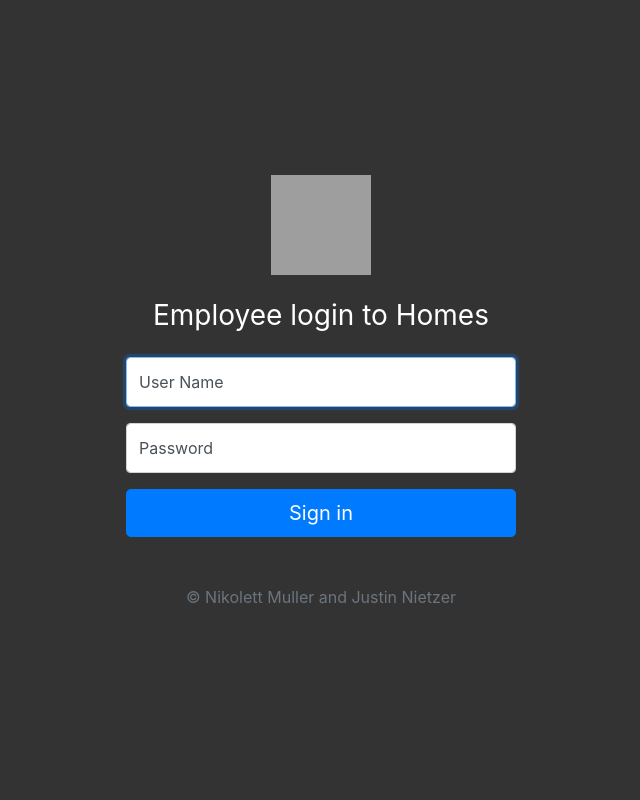
After one commit to JustinNietz/CS631-Bank, a Flask app: page /emplogin in a window 1280 px wide. The commit adds this page. Shown: the whole page, without its empty margins (319-959 px from the left). Run offline with Flask 2, Linux system fonts and the light colour scheme; some libraries are stand-ins or nearby versions; grey boxes are pictures that could not be loaded.

Commit message:
Refactoring

```diff
--- a/app/app.py
+++ b/app/app.py
@@ -25,15 +25,11 @@ app.config['MYSQL_DATABASE_HOST'] = 'db'
 app.config['MYSQL_DATABASE_USER'] = 'root'
 app.config['MYSQL_DATABASE_PASSWORD'] = 'root'
 app.config['MYSQL_DATABASE_PORT'] = 3306
-app.config['MYSQL_DATABASE_DB'] = 'homesData'
+app.config['MYSQL_DATABASE_DB'] = 'bankData'
 
 mysql.init_app(app)
 
 db = MySQL(app)
-
-@app.route('/send', methods=['GET', 'POST'])
-def send_grid():
-    return render_template('sendgrid.html')
 
 @app.route('/')
 def index():
@@ -47,23 +43,41 @@ def about_page():
 def team_page():
     return render_template('team.html')
 
-@app.route('/login', methods=['GET', 'POST'])
-def login_check():
+@app.route('/emplogin', methods=['GET', 'POST'])
+def emp_login_check():
     if request.method == 'POST':
         if 'username' in request.form and 'password' in request.form:
             username = request.form['username']
             password = request.form['password']
             cursor = mysql.get_db().cursor()
-            cursor.execute("SELECT * FROM tblloginImport WHERE email=%s AND password=%s", (username, password))
+            cursor.execute("SELECT * FROM employee WHERE EmpLogin=%s AND EmpPassword=%s", (username, password))
             info = cursor.fetchone()
             if info is not None:
-                if info['email'] == username and info['password'] == password:
+                if info['EmpLogin'] == username and info['EmpPassword'] == password:
                     session['loginsuccess'] = True
-                    return redirect(url_for("home_page"))
+                    return redirect(url_for("emp_home_page"))
             else:
-                return redirect(url_for("login_check"))
+                return redirect(url_for("emp_login_check"))
 
-    return render_template("login.html")
+    return render_template("emplogin.html")
+
+@app.route('/custlogin', methods=['GET', 'POST'])
+def cust_login_check():
+    if request.method == 'POST':
+        if 'username' in request.form and 'password' in request.form:
+            username = request.form['username']
+            password = request.form['password']
+            cursor = mysql.get_db().cursor()
+            cursor.execute("SELECT * FROM customer WHERE CustomerLogin=%s AND CustomerPassword=%s", (username, password))
+            info = cursor.fetchone()
+            if info is not None:
+                if info['CustomerLogin'] == username and info['CustomerPassword'] == password:
+                    session['loginsuccess'] = True
+                    return redirect(url_for("cust_home_page"))
+            else:
+                return redirect(url_for("cust_login_check"))
+
+    return render_template("custlogin.html")
 
 @app.route('/register', methods=['GET', 'POST'])
 def new_user():
@@ -87,14 +101,24 @@ def new_user():
             return redirect(url_for('send_grid'))
     return render_template("register.html")
 
-@app.route('/homepage', methods=['GET'])
-def home_page():
+@app.route('/emphomepage', methods=['GET'])
+def emp_home_page():
     if session['loginsuccess'] == True:
         user = {'username': 'Your'}
         cursor = mysql.get_db().cursor()
-        cursor.execute('SELECT * FROM tblhomesImport')
+        cursor.execute('SELECT * FROM employee')
         result = cursor.fetchall()
-        return render_template('dblist.html', title='Home', user=user, homes=result)
+        return render_template('empview.html', title='Home', user=user, homes=result)
+
+@app.route('/custhomepage', methods=['GET'])
+def cust_home_page():
+    if session['loginsuccess'] == True:
+        user = {'username': 'Your'}
+        cursor = mysql.get_db().cursor()
+        cursor.execute('SELECT * FROM customer')
+        result = cursor.fetchall()
+        return render_template('custview.html', title='Home', user=user, homes=result)
+
 
 @app.route('/logout')
 def logout():
--- a/app/templates/login.html
+++ b/app/templates/custlogin.html
@@ -23,13 +23,13 @@
     <form class="form-signin" action="" method="post">
         <div class="text-center mb-4">
             <img class="mb-4" src="../static/styles/home_logo.svg" alt="" width="100" height="100">
-            <h1 class="h3 mb-3 font-weight-normal font">Login to Homes</h1>
+            <h1 class="h3 mb-3 font-weight-normal font">Customer login to Homes</h1>
         </div>
 
         <div class="form-label-group">
-            <input name="username" type="email" id="inputEmail" class="form-control" placeholder="Email address"
+            <input name="username" type="text" id="inputName" class="form-control" placeholder="User Name"
                    required="" autofocus="">
-            <label for="inputEmail">Email address</label>
+            <label for="inputName">User Name</label>
         </div>
 
         <div class="form-label-group">
--- a/app/templates/dblist.html
+++ b/app/templates/custview.html
@@ -1,5 +1,7 @@
 {% extends "layout.html" %}
 {% block content %}
+
+<h1> CUSTOMER</h1>
 <table class="table">
     <thead>
     <tr>
--- /dev/null
+++ b/app/templates/emplogin.html
@@ -0,0 +1,47 @@
+<!doctype html>
+<html lang="en">
+<head>
+
+    <!-- Required meta tags -->
+
+    <!-- Bootstrap CSS -->
+
+
+    <meta charset="utf-8">
+    <meta name="viewport" content="width=device-width, initial-scale=1, shrink-to-fit=no">
+    <meta name="description" content="">
+    <meta name="author" content="">
+    <link crossorigin="anonymous" href="https://stackpath.bootstrapcdn.com/bootstrap/4.4.1/css/bootstrap.min.css"
+          integrity="sha384-Vkoo8x4CGsO3+Hhxv8T/Q5PaXtkKtu6ug5TOeNV6gBiFeWPGFN9MuhOf23Q9Ifjh" rel="stylesheet">
+    <link rel="stylesheet" href="../static/styles/signup.css">
+    <link rel="stylesheet" href="{{ url_for('static',filename='styles/signup.css') }}">
+    <title>Login | Final Web App</title>
+    <head>
+
+<body>
+
+    <form class="form-signin" action="" method="post">
+        <div class="text-center mb-4">
+            <img class="mb-4" src="../static/styles/home_logo.svg" alt="" width="100" height="100">
+            <h1 class="h3 mb-3 font-weight-normal font">Employee login to Homes</h1>
+        </div>
+
+        <div class="form-label-group">
+            <input name="username" type="text" id="inputName" class="form-control" placeholder="User Name"
+                   required="" autofocus="">
+            <label for="inputName">User Name</label>
+        </div>
+
+        <div class="form-label-group">
+            <input name="password" type="password" id="inputPassword" class="form-control" placeholder="Password"
+                   required="">
+            <label for="inputPassword">Password</label>
+        </div>
+
+        <button class="btn btn-lg btn-primary btn-block" type="submit">Sign in</button>
+        <p class="mt-5 mb-3 text-muted text-center">© Nikolett Muller and Justin Nietzer</p>
+    </form>
+</div>
+
+</body>
+</html>
--- a/docker-compose.yml
+++ b/docker-compose.yml
@@ -2,7 +2,7 @@ version: "2"
 services:
   app:
     build: ./app
-    container_name: "Flask_App"
+    container_name: "Flask_App2"
     links:
       - db
     depends_on:
@@ -12,7 +12,7 @@ services:
 
   db:
     image: mysql:5.7
-    container_name: "MySQL_Database"
+    container_name: "MySQL_Database2"
     ports:
       - "32000:3306"
     environment:
```
Also changed, not shown: app/templates/empview.html (added, +35 -0 lines), app/templates/index.html (+8 -8 lines), db/init.sql (+32 -0 lines).
